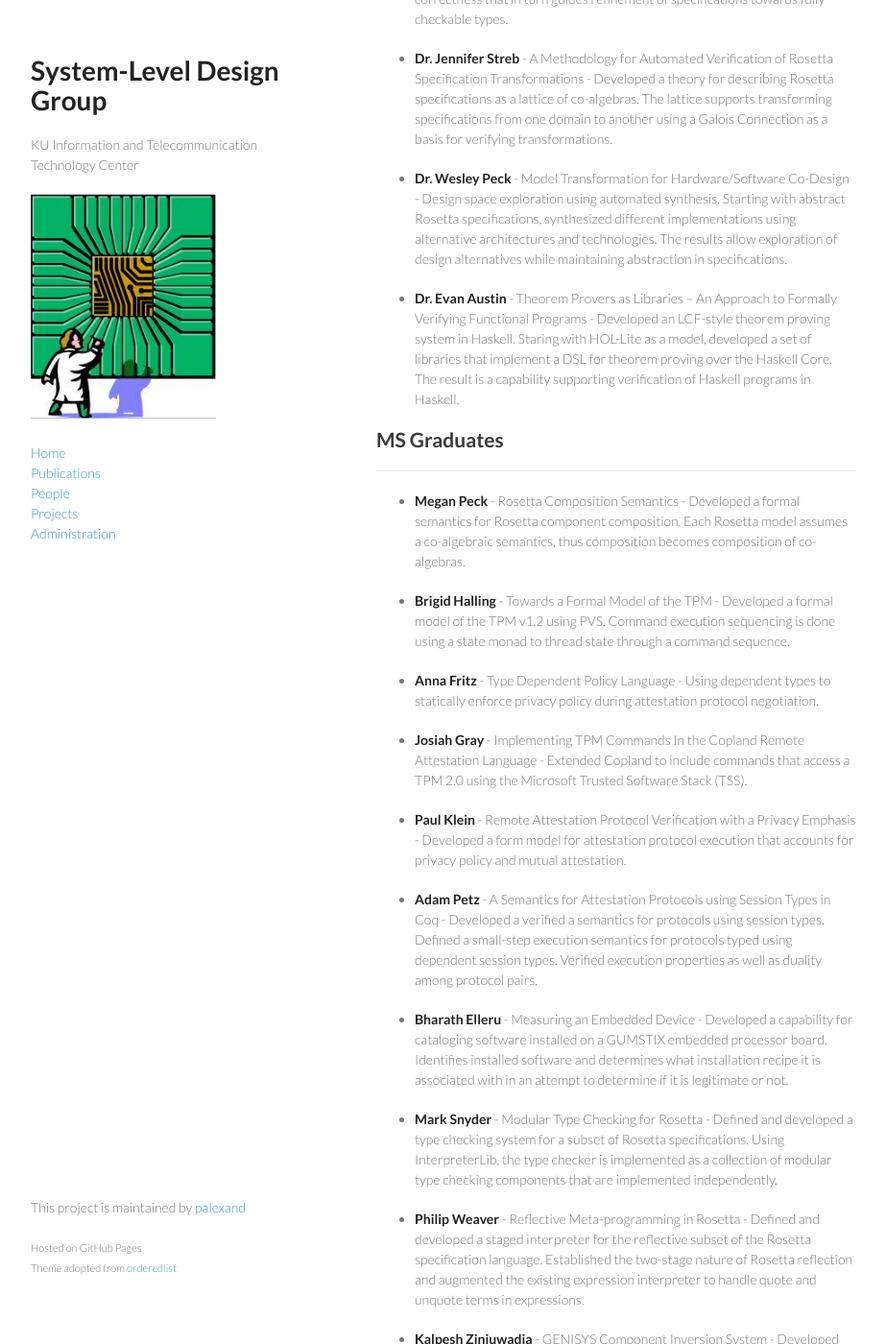
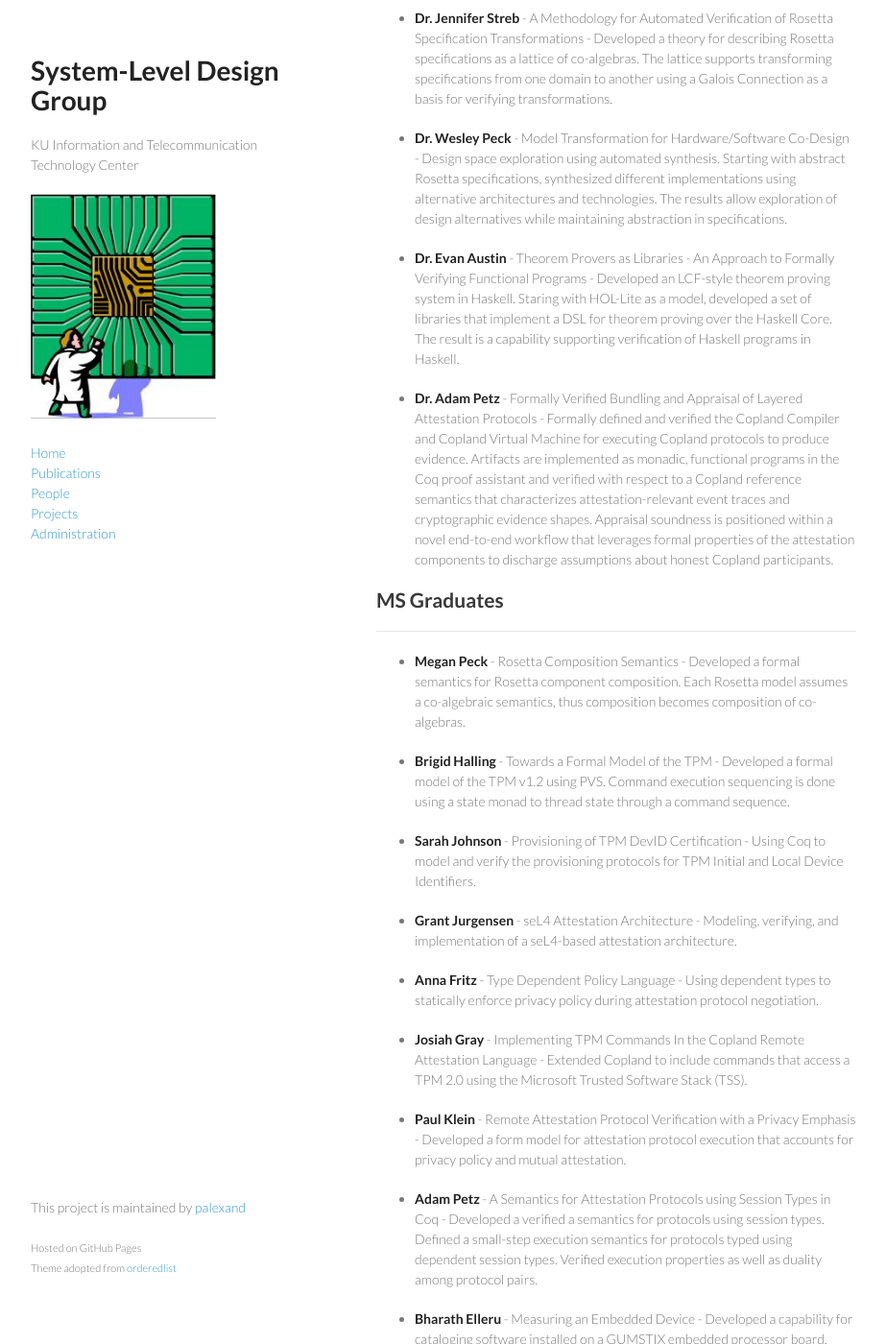
Before and after one commit to ku-sldg/ku-sldg.github.io, a Jekyll site: the page built from people.md, in a window 1280 px wide and 1400 px high, scrolled down 1621 px. Shown: the whole window at 96% size, without its empty margins (178-1101 px from the left). Built offline with Jekyll 4.4.1, drawn with Linux system fonts in a browser that asks for light colours; some of the changed text lies outside the part shown.

Commit message:
updated people database

```diff
--- a/_data/people.yml
+++ b/_data/people.yml
@@ -9,11 +9,11 @@
   role: staff
 
 - name: Adam Petz
-  description: Synthesis of attestation protocols from evidence descriptions
-  role: student
+  description: Research Assistant Professor
+  role: staff
 
 - name: Tj Barclay
-  description: Measurement semantics
+  description: Verified Coq to CakeML Synthesis
   role: student
 
 - name: Michael Neises
@@ -21,19 +21,15 @@
   role: student
 
 - name: Sarah Scott
-  description: Undecided
-  role: student
-
-- name: Grant Jurgensen
-  description: seL4/CAmkES prototyping
-  role: student
-
-- name: Anna Seib
-  description: Automated protocol discovery
+  description: TPM Protocol Modeling
   role: student
 
 - name: Anna Fritz
   description: Attestation protocol negotiation
+  role: student
+
+- name: Logan Schmalz
+  description: Formal Verification
   role: student
 
 - name: Dr. Phillip Baraona
@@ -85,8 +81,20 @@
   role: phd
 
 - name: Dr. Evan Austin
-  description: Theorem Provers as Libraries – An Approach to Formally Verifying Functional Programs - Developed an LCF-style theorem proving system in Haskell.  Staring with HOL-Lite as a model, developed a set of libraries that implement a DSL for theorem proving over the Haskell Core.  The result is a capability supporting verification of Haskell programs in Haskell.
+  description: Theorem Provers as Libraries - An Approach to Formally Verifying Functional Programs - Developed an LCF-style theorem proving system in Haskell.  Staring with HOL-Lite as a model, developed a set of libraries that implement a DSL for theorem proving over the Haskell Core.  The result is a capability supporting verification of Haskell programs in Haskell.
   role: phd
+
+- name: Dr. Adam Petz
+  description: Formally Verified Bundling and Appraisal of Layered Attestation Protocols -  Formally defined and verified the Copland Compiler and Copland Virtual Machine for executing Copland protocols to produce evidence.  Artifacts are implemented as monadic, functional programs in the Coq proof assistant and verified with respect to a Copland reference semantics that characterizes attestation-relevant event traces and cryptographic evidence shapes.  Appraisal soundness is positioned within a novel end-to-end workflow that leverages formal properties of the attestation components to discharge assumptions about honest Copland participants.
+  role: phd
+
+- name: Sarah Johnson
+  description: Provisioning of TPM DevID Certification - Using Coq to model and verify the provisioning protocols for TPM Initial and Local Device Identifiers.
+  role: ms
+
+- name: Grant Jurgensen
+  description: seL4 Attestation Architecture - Modeling, verifying, and implementation of a seL4-based attestation architecture.
+  role: ms
 
 - name: Anna Fritz
   description: Type Dependent Policy Language - Using dependent types to statically enforce privacy policy during attestation protocol negotiation.
```
